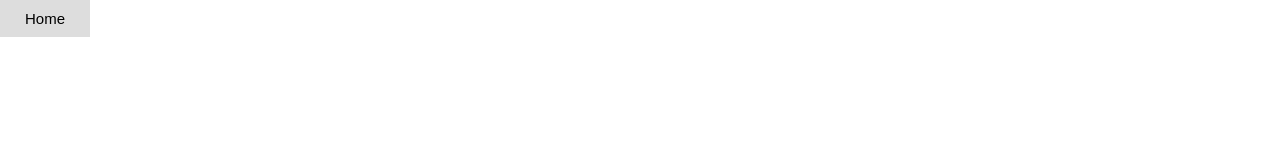
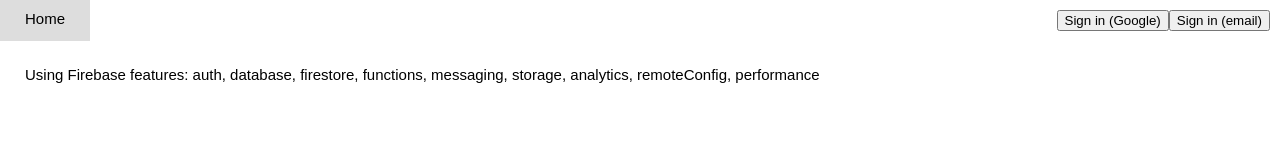
Before and after one commit to goofballLogic/pasteboard-jojo, a website: page public/0.1.1/app/home.html in a window 1280 px wide. Drawn offline with Linux system fonts and the light colour scheme; some packages are replaced by stand-ins of ours; no server answers.

Commit message:
log in and out

```diff
--- a/public/0.1.1/css/base.css
+++ b/public/0.1.1/css/base.css
@@ -17,15 +17,23 @@
     display: flex;
     gap: var(--size-small);
 }
+nav > * {
+    padding: var(--size-small);
+}
 nav a {
     color: black !important;
     text-decoration: none;
     width: calc(9*var(--size-small));
     text-align: center;
-    padding: var(--size-small);
 }
 nav a:hover {
     background-color: #00000022;
+}
+nav .status {
+    flex: 1;
+    display: flex;
+    justify-content: flex-end;
+    padding: var(--size-small);
 }
 body > .loading {
 
--- a/public/0.1.1/js/app.js
+++ b/public/0.1.1/js/app.js
@@ -1,8 +1,91 @@
-import { nav } from "./views.js"
+import "/__/firebase/9.12.0/firebase-app-compat.js";
+import "/__/firebase/9.12.0/firebase-auth-compat.js";
+import "/__/firebase/init.js?useEmulator=true";
+import { nav, main } from "./views.js"
+
+async function googleSignIn(app) {
+    const provider = new firebase.auth.GoogleAuthProvider();
+    const auth = firebase.auth(app);
+    await auth.signInWithPopup(provider);
+}
+
+async function emailSignIn(app) {
+    const auth = firebase.auth(app);
+    const email = window.prompt("email");
+    const password = window.prompt("password");
+    await auth.signInWithEmailAndPassword(email, password);
+}
+
+function handleClick(app, target) {
+
+    if (target.classList.contains("sign-in")) {
+        const authStrategy = target.classList.contains("google") ? googleSignIn : emailSignIn;
+        return async function signIn() {
+            await authStrategy(app);
+        }
+    }
+    if (target.classList.contains("sign-out")) {
+        return async function signOut() {
+            await firebase.auth(app).signOut();
+        }
+    }
+}
+
+const model = {};
+
+const domParser = new DOMParser();
+
+function renderNav(app) {
+    const doc = domParser.parseFromString(nav(model), "text/html");
+    const rendered = doc.body.querySelector("nav");
+    document.querySelector("body > nav").replaceWith(rendered);
+    registerListeners(rendered, app);
+}
 
 (async function initialize() {
 
-    const body = nav();
-    document.body.innerHTML = body;
+
+    try {
+        let app = firebase.app();
+        model.features = [
+            'auth',
+            'database',
+            'firestore',
+            'functions',
+            'messaging',
+            'storage',
+            'analytics',
+            'remoteConfig',
+            'performance',
+        ].filter(feature => typeof app[feature] === 'function');
+
+        const body = [
+            nav(model),
+            main(model)
+        ].join("");
+        document.body.innerHTML = body;
+        const container = document.body;
+        registerListeners(container, app);
+
+        app.auth().onAuthStateChanged(user => {
+            if (model.user === user) return;
+            model.user = user;
+            renderNav(app);
+
+        });
+
+    } catch (e) {
+
+        console.error(e);
+        document.body.innerHTML = 'Error loading the Firebase SDK, check the console.';
+
+    }
+
 
 }())
+
+function registerListeners(container, app) {
+    for (const button of container.querySelectorAll("button")) {
+        button.addEventListener("click", handleClick(app, button));
+    }
+}
--- a/public/0.1.1/js/views.js
+++ b/public/0.1.1/js/views.js
@@ -1,9 +1,45 @@
-export function nav() {
+
+function buildRoot() {
+    const url = new URL(import.meta.url);
+    url.pathname = url.pathname.replace(/\/js\/views.js$/, "");
+    return url.toString();
+}
+const root = buildRoot()
+
+function signIn() {
+
+    return `
+        <button class="sign-in google">Sign in (Google)</button>
+        <button class="sign-in email">Sign in (email)</button>
+    `;
+
+}
+
+function acknowledgeUser({ email }) {
+
+    return `
+        ${email}
+        <button class="sign-out">Sign out</button>
+    `;
+
+}
+
+export function nav({ user }) {
 
     return `
         <nav>
-            <a href="/home.html">Home</a>
+            <a href="${root}/app/home.html">Home</a>
+            <div class="status">${user?.email ? acknowledgeUser(user) : signIn()}</div>
         </nav>
     `;
 
 }
+export function main(model) {
+
+    return `
+        <main>
+            Using Firebase features: ${model.features.join(", ")}
+        </main>
+    `;
+
+}
```
